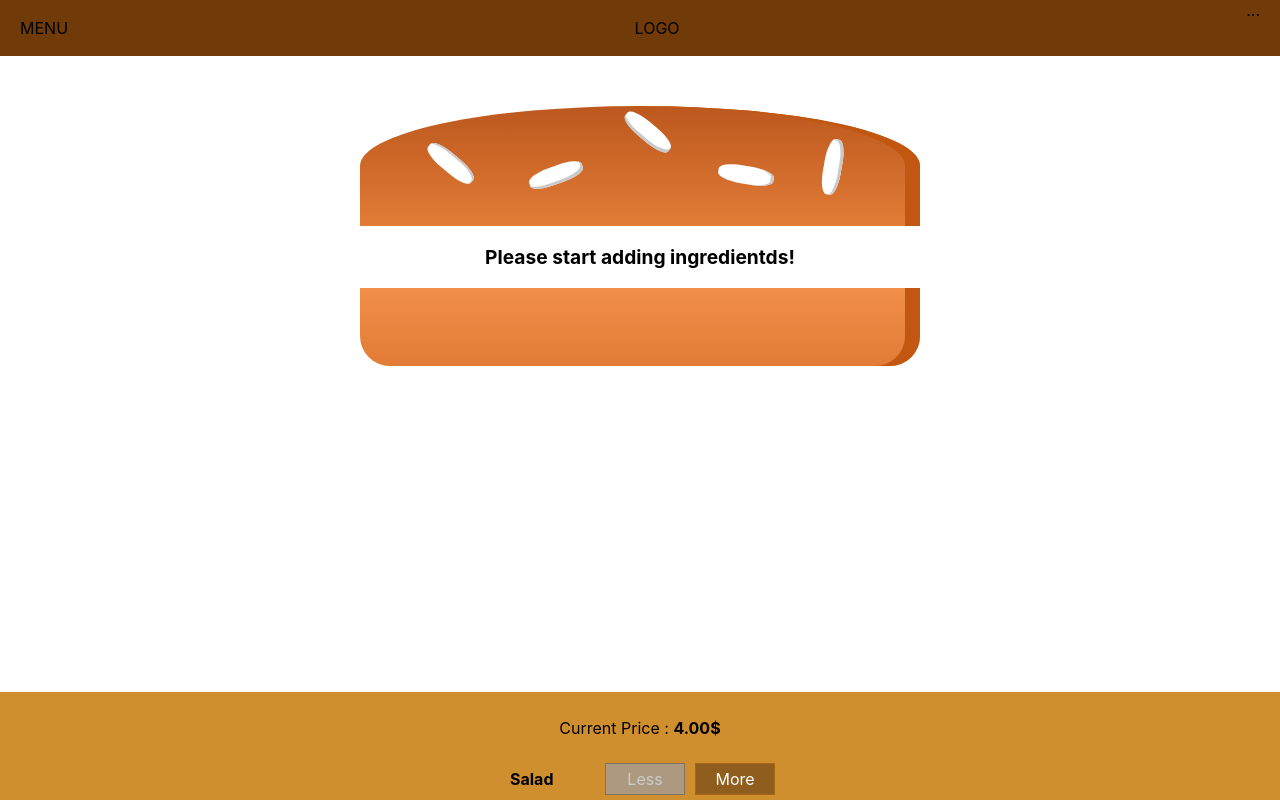
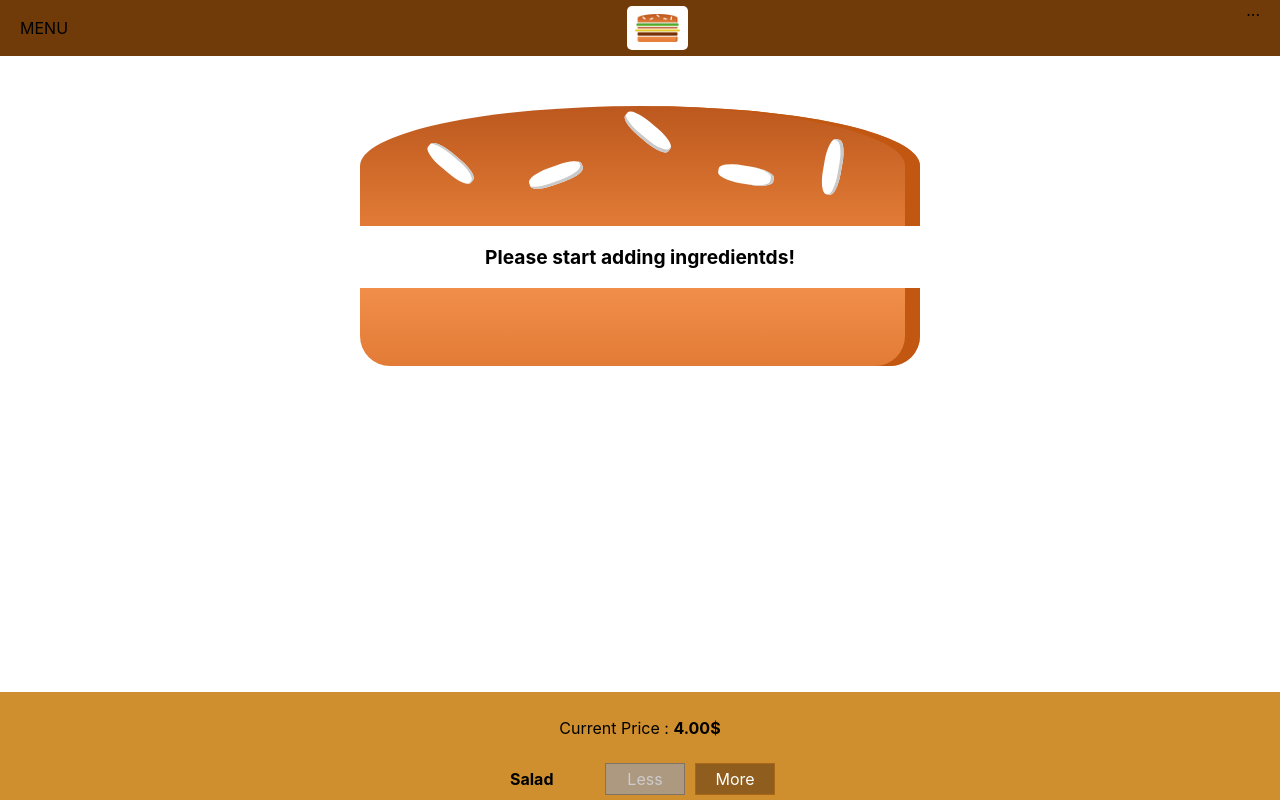
Before and after one commit to bahadirk/BurgerBuilder, a React app: page / in a window 1280 px wide. Shown: the top 800 px of the page. Built offline with nearby package versions, Linux system fonts and the light colour scheme.

Commit message:
Add Logo component and image

```diff
--- /dev/null
+++ b/src/components/Logo/Logo.js
@@ -0,0 +1,12 @@
+import React from "react";
+
+import burgerLogo from "../../assests/images/burger-logo.png";
+import styles from "./Logo.module.css";
+
+const logo = props => (
+  <div className={styles.Logo}>
+    <img src={burgerLogo} alt="MyBurger" />
+  </div>
+);
+
+export default logo;
--- /dev/null
+++ b/src/components/Logo/Logo.module.css
@@ -0,0 +1,11 @@
+.Logo {
+  background-color: white;
+  padding: 8px;
+  height: 80%;
+  box-sizing: border-box;
+  border-radius: 5px;
+}
+
+.Logo img {
+  height: 100%;
+}
--- a/src/components/Navigation/Toolbar/Toolbar.js
+++ b/src/components/Navigation/Toolbar/Toolbar.js
@@ -1,11 +1,12 @@
 import React from "react";
 
 import styles from "./Toolbar.module.css";
+import Logo from "../../Logo/Logo";
 
 const toolbar = props => (
   <header className={styles.Toolbar}>
     <div>MENU</div>
-    <div>LOGO</div>
+    <Logo />
     <nav>...</nav>
   </header>
 );
```
Also changed, not shown: src/assests/images/burger-logo.png (added).
